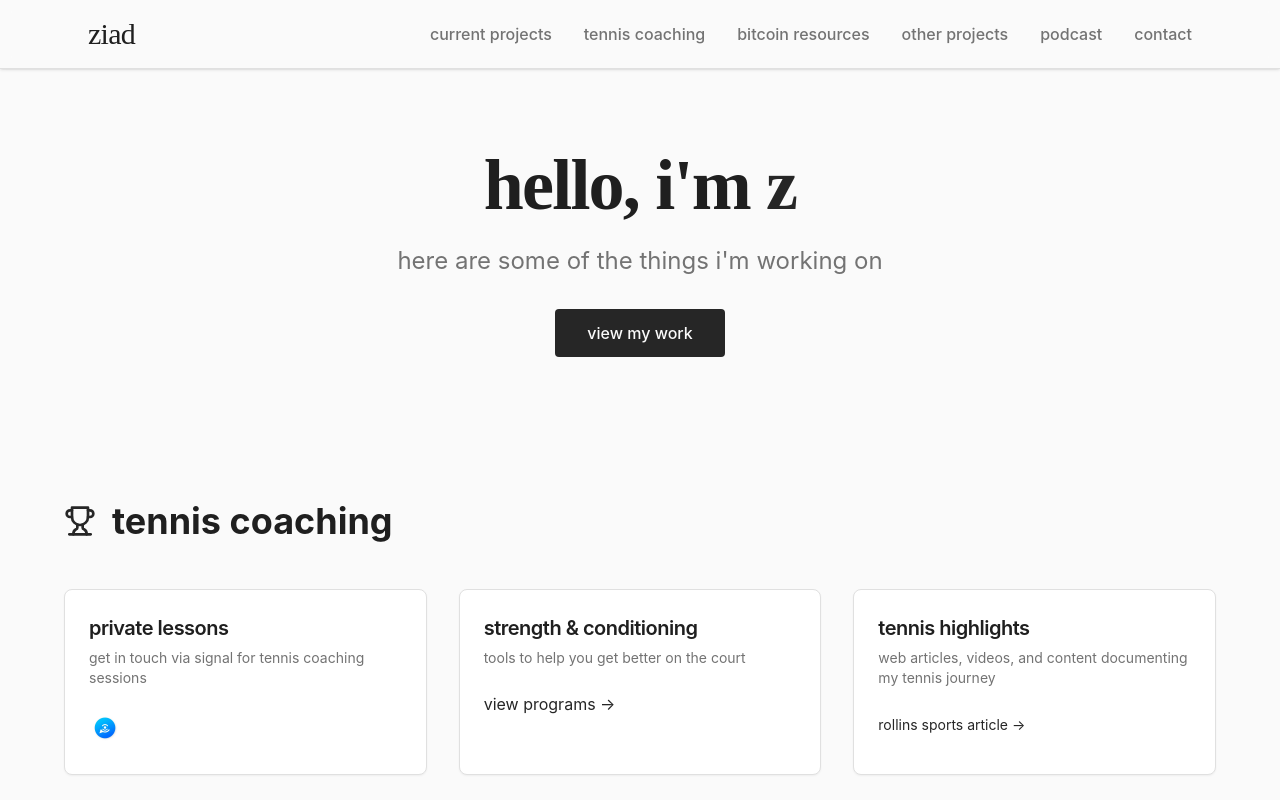
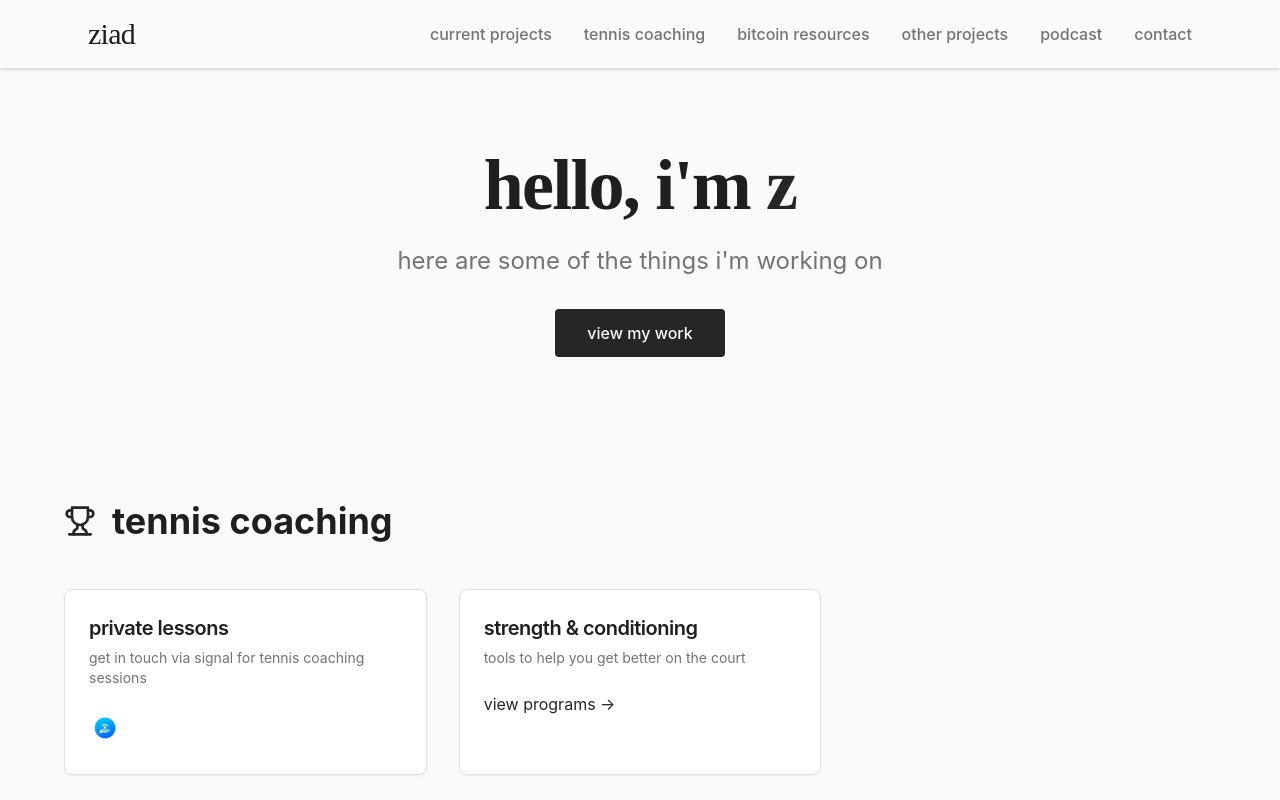
Before and after one commit to meknazee/ziad-website, a React (Vite) app: page / in a window 1280 px wide. Shown: the top 800 px of the page. Built offline with nearby package versions, Linux system fonts and the light colour scheme.

Commit message:
Remove tennis highlights section
Remove the tennis highlights section from the page.

```diff
--- a/src/components/TennisCoachingSection.tsx
+++ b/src/components/TennisCoachingSection.tsx
@@ -35,21 +35,6 @@ export const TennisCoachingSection = () => {
               </a>
             </CardContent>
           </Card>
-          <Card className="group hover:shadow-lg transition-shadow duration-300">
-            <CardHeader>
-              <CardTitle className="text-xl group-hover:text-primary transition-colors">tennis highlights</CardTitle>
-              <CardDescription>
-                web articles, videos, and content documenting my tennis journey
-              </CardDescription>
-            </CardHeader>
-            <CardContent>
-              <div className="space-y-2">
-                <a href="https://rollinssports.com/news/2019/3/9/3_9_2019_5320.aspx" target="_blank" rel="noopener noreferrer" className="inline-flex items-center text-primary hover:underline text-sm">
-                  rollins sports article →
-                </a>
-              </div>
-            </CardContent>
-          </Card>
         </div>
       </div>
     </section>;
```
